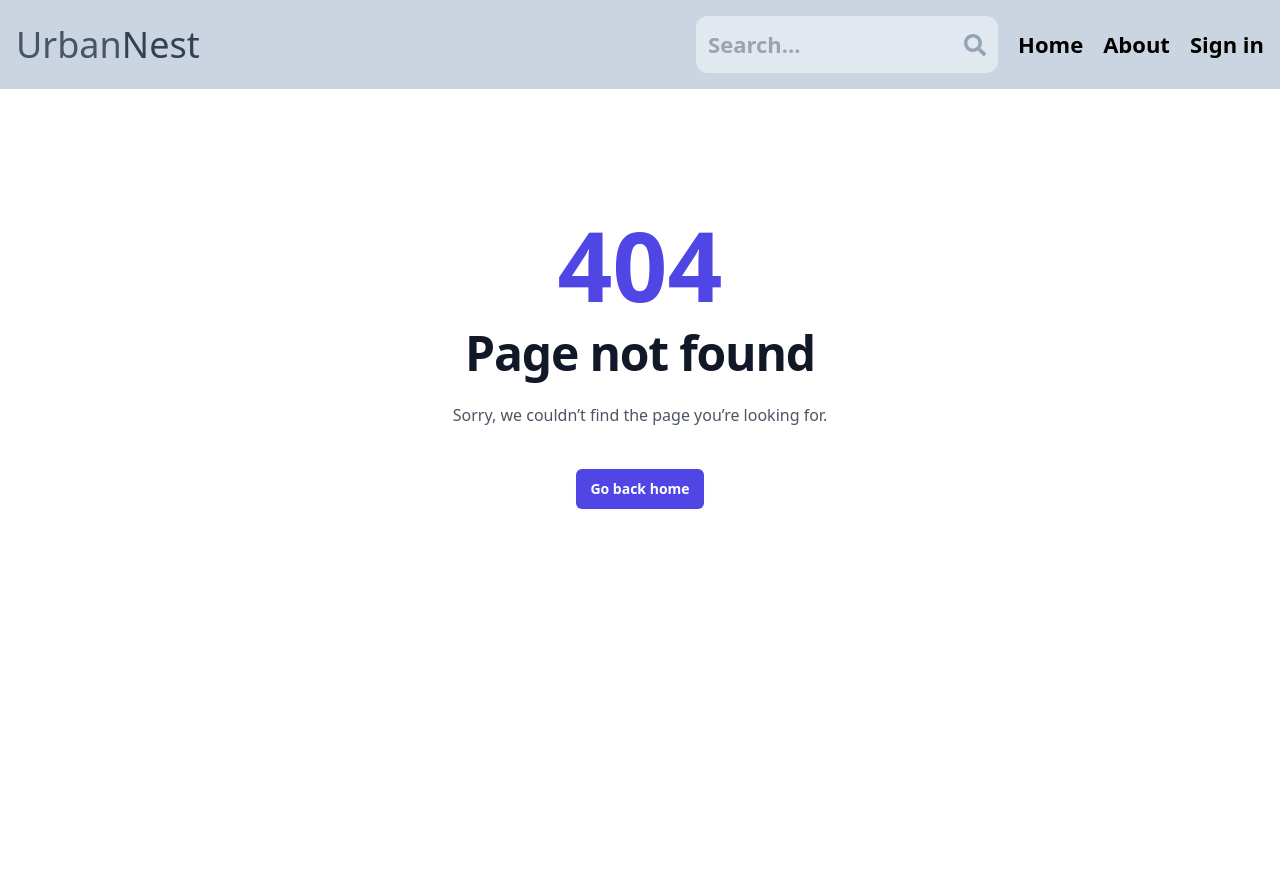
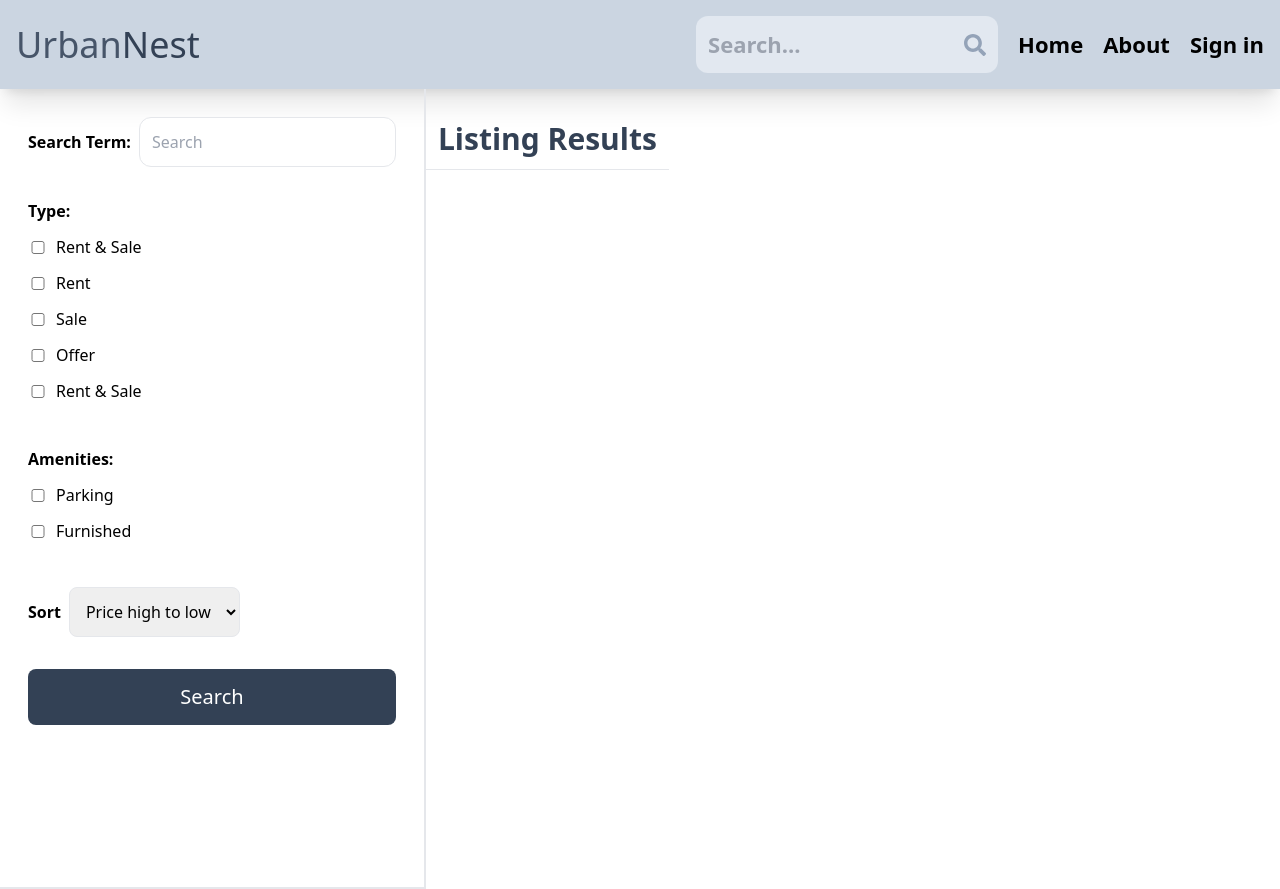
Before and after one commit to Musa-Riaz/UrbanNest, a React (Vite) app in the folder client/: page /search in a window 1280 px wide. Before the commit this address had no page. Before the commit the page ends 800 px from the top, so only its background shows below. Built offline with nearby package versions, Linux system fonts and the light colour scheme.

Commit message:
Search page UI

```diff
--- a/client/src/App.jsx
+++ b/client/src/App.jsx
@@ -7,6 +7,7 @@ import About from "./pages/About";
 import NotFound from "./pages/NotFound";
 import CreateListing from "./pages/CreateListing";
 import NavBar from "./components/NavBar";
+import Search from './pages/Search'
 import { BrowserRouter } from "react-router-dom";
 import Spinner from "./components/Spinner";
 import { useSelector, useDispatch } from "react-redux";
@@ -32,6 +33,7 @@ const App = () => {
             <Route path="/signin" element={<SignIn />} />
             <Route path="/about" element={<About />} />
             <Route path="/listing/:id" element={<Listing />} />
+            <Route path = "/search" element={<Search />} />
             <Route
               path="/profile"
               element={
--- /dev/null
+++ b/client/src/pages/Search.jsx
@@ -0,0 +1,71 @@
+import React from "react";
+
+const Search = () => {
+  return (
+    <div className=" flex flex-col md:flex-row ">
+      <div className="p-7 border-b-2 sm:border-r-2 md:h-screen">
+        <form className="flex flex-col gap-8">
+          <div className="flex items-center gap-2">
+            <label className="whitespace-nowrap font-bold ">Search Term:</label>
+            <input
+              type="text"
+              placeholder="Search"
+              className="border rounded-xl p-3 w-full"
+            />
+          </div>
+          <div>
+            <label className="font-bold ">Type:</label>
+            <div className="flex gap-2 my-3 flex-wrap  items-center">
+              <input type="checkbox" className="w-5" />
+              <span>Rent & Sale</span>
+            </div>
+            <div className="flex gap-2 my-3 flex-wrap  items-center">
+              <input type="checkbox" className="w-5" />
+              <span>Rent</span>
+            </div>
+            <div className="flex gap-2 my-3 flex-wrap  items-center">
+              <input type="checkbox" className="w-5" />
+              <span>Sale</span>
+            </div>
+            <div className="flex gap-2 my-3 flex-wrap  items-center">
+              <input type="checkbox" className="w-5" />
+              <span>Offer</span>
+            </div>
+            <div className="flex gap-2 my-3 flex-wrap  items-center">
+              <input type="checkbox" className="w-5" />
+              <span>Rent & Sale</span>
+            </div>
+          </div>
+          <div>
+            <label className="font-bold ">Amenities:</label>
+            <div className="flex gap-2 my-3 flex-wrap  items-center">
+              <input type="checkbox" className="w-5" />
+              <span>Parking</span>
+            </div>
+            <div className="flex gap-2 my-3 flex-wrap  items-center">
+              <input type="checkbox" className="w-5" />
+              <span>Furnished</span>
+            </div>
+          </div>
+          <div className=" flex items-center gap-2">
+            <label className="font-bold ">Sort</label>
+            <select className="border rounded-lg p-3">
+                <option value="">Price high to low</option>
+                <option value="">Price low to high</option>
+                <option value="">Latest</option>
+                <option value="">Oldest</option>
+            </select>
+          </div>
+          <button className="bg-slate-700 text-white hover:opacity-95 h-14 rounded-lg text-xl">
+            Search
+          </button>
+        </form>
+      </div>
+      <div>
+        <h1 className="text-3xl font-bold border-b p-3 text-slate-700 mt-5">Listing Results</h1>
+      </div>
+    </div>
+  );
+};
+
+export default Search;
```
